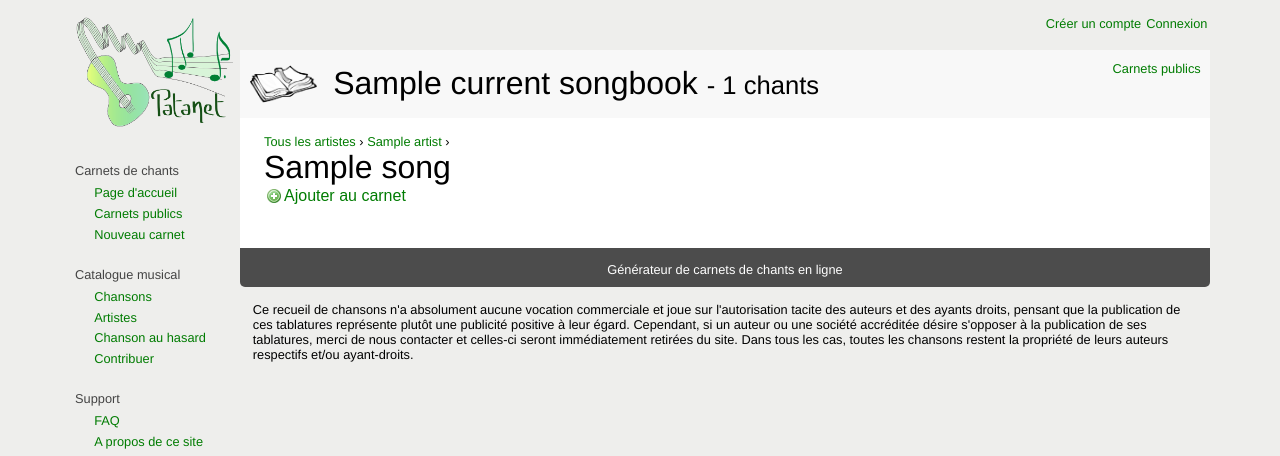
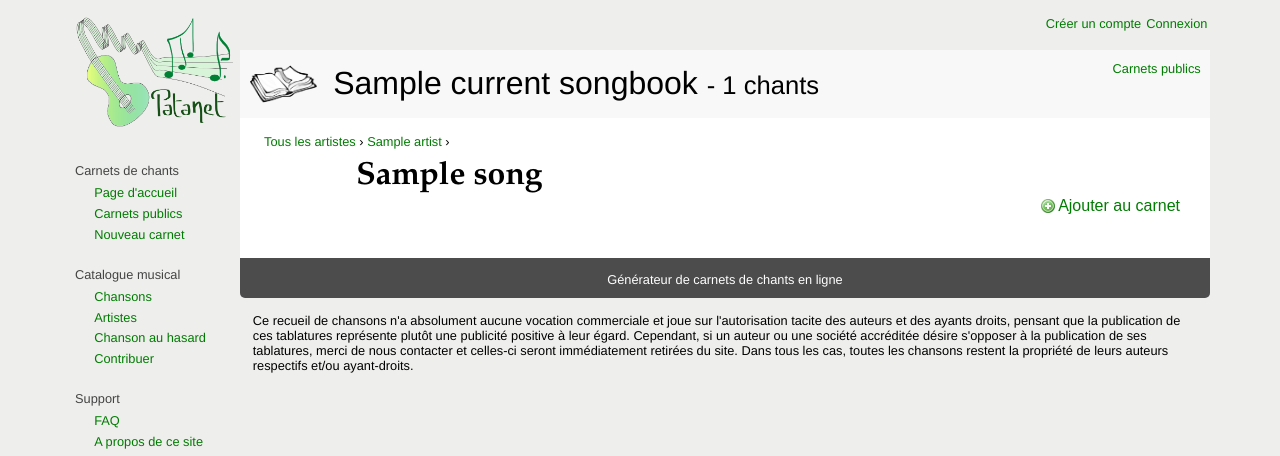
Before and after one commit to patacrep/patanet, a Django app: template generator/templates/generator/show_song.html in a window 1280 px wide. Shown: the top 456 px of the page. Run offline with Django 3.2, Linux system fonts and the light colour scheme; the template is opened without the code that fills it: most values are stand-ins (such as "Sample title", 1, 10 or a date in 2020); style sheets or scripts are compiled from the project's sources.

Commit message:
Slight design adjustments

```diff
--- a/generator/static/css/selections.less
+++ b/generator/static/css/selections.less
@@ -314,6 +314,7 @@ ol.artists{
 }
 
 .artists.alone{
+	margin-top: -9px;
 	.item-container{
 		.title{
 			font-size: 1.5em;
@@ -330,11 +331,6 @@ ol.artists{
 		margin-left: -16px;
         transition:color 0.4s;
 	}
-
-
-
-
-
 
 	.songs{
 		margin-bottom: 1.5em;
--- a/generator/static/css/song.less
+++ b/generator/static/css/song.less
@@ -11,8 +11,17 @@ main{
         padding:0;
     }
 
-	h2.artist{
-        font-size:1.4em;
+    h1 .song_title{
+        font-family: @font-s;
+        font-weight:bold;
+        display: block;
+        width: 80%;
+        margin: 0 auto;
+        padding: .3em .7em 0 .7em;
+    }
+
+    form.show_song{
+        text-align: right;
     }
     .back{
         border-bottom:solid 1px gray;
--- a/generator/templates/generator/show_song.html
+++ b/generator/templates/generator/show_song.html
@@ -1,6 +1,6 @@
 {% extends "generator/layout/full_layout.html" %} {% load i18n %} {% load filters %}
 
-{% block title %} {{ song.title }} {% endblock %}
+{% block title %}<span class="song_title">{{ song.title }}</span>{% endblock %}
 
 {% block headertitle %}
 	{% blocktrans with title=song.title artist=song.artist.name %}
@@ -21,10 +21,10 @@
 
 	{% if current_songbook %}
 		{% if song|in_items:current_item_list %}
-			<form method="post" action="{% url "remove_song" %}">
+			<form method="post" action="{% url "remove_song" %}" class="show_song">
 			<button type="submit" class="button-link" data-icon="delete">{% trans "Retirer du carnet" %}</button>
 		{% else %}
-		    <form method="post" action="{% url 'add_song_to_songbook' %}">
+		    <form method="post" action="{% url 'add_song_to_songbook' %}" class="show_song">
 		    <button type="submit" class="button-link" data-icon="add">{% trans "Ajouter au carnet" %}</button>
     	{% endif %}
                 {% csrf_token %}
```
